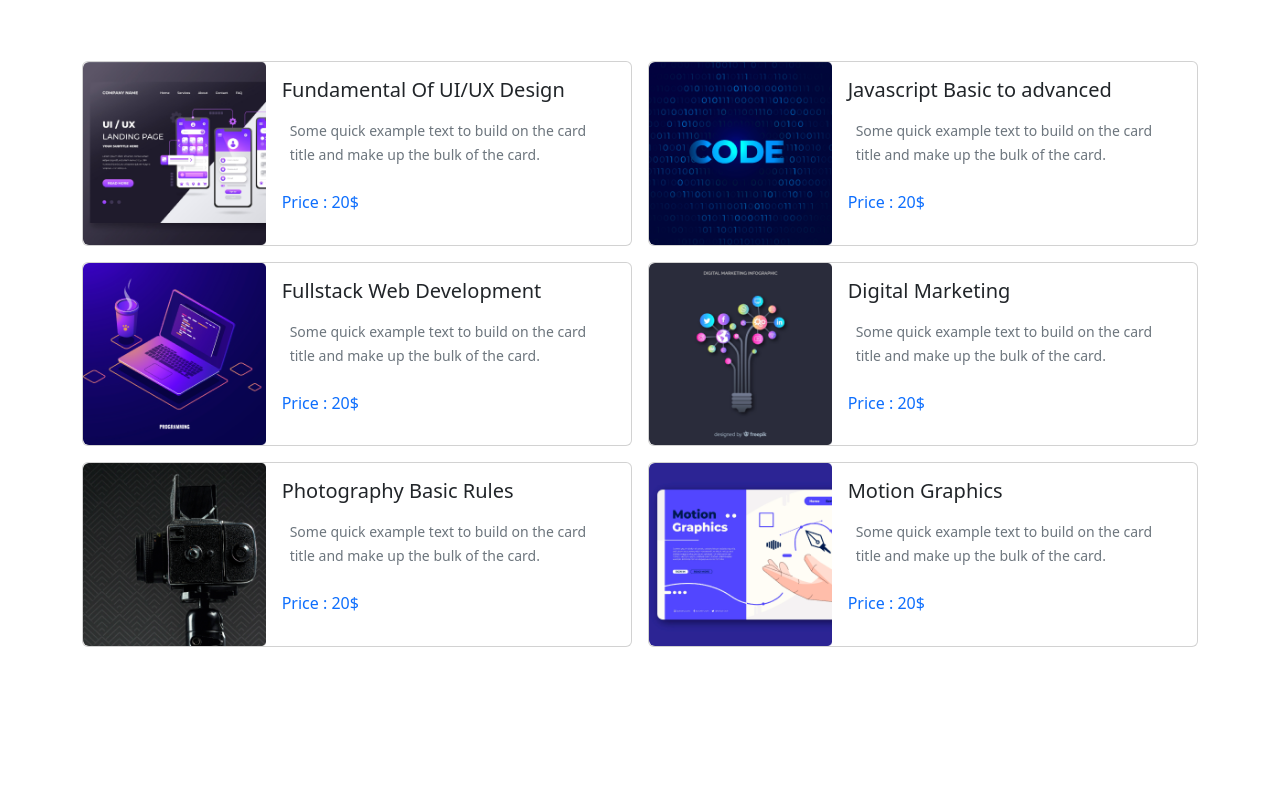
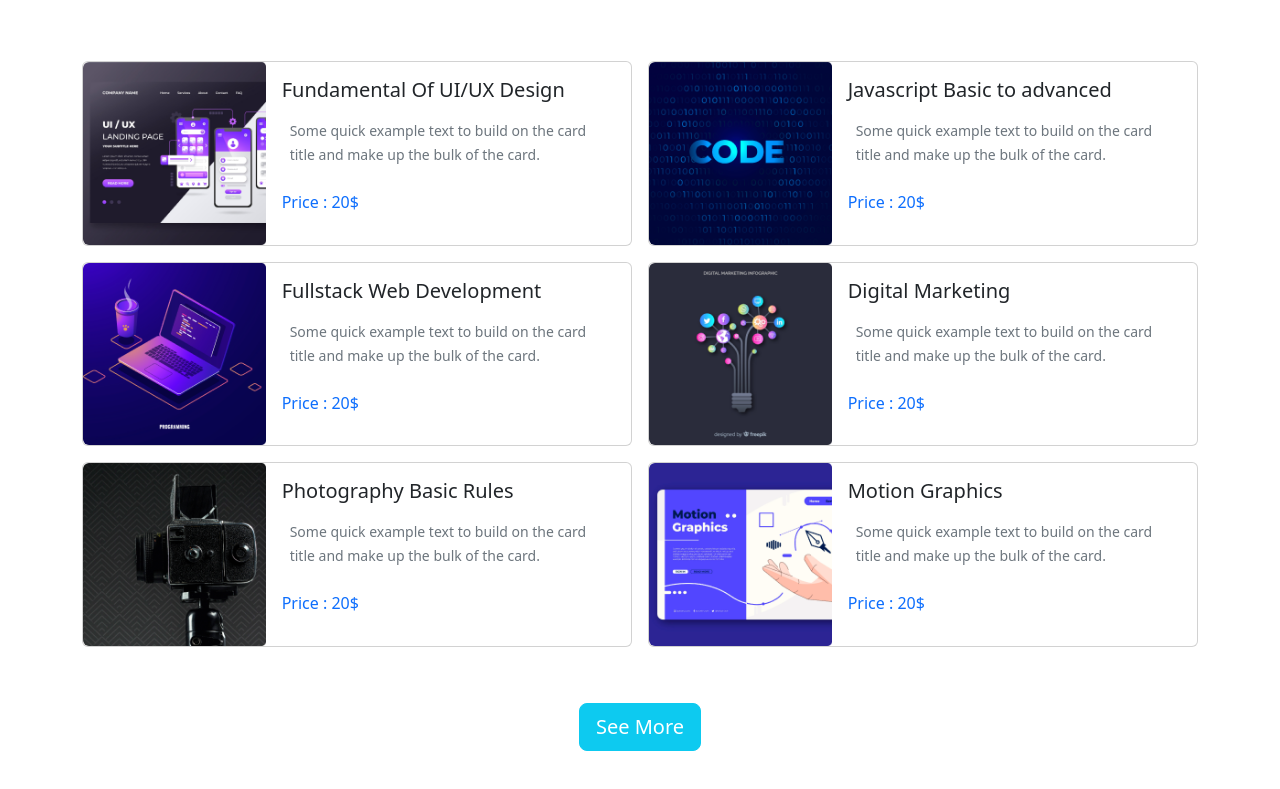
Before and after one commit to RZ-Milon/milestone3-Assignment, a plain HTML site: page index.html in a window 1280 px wide. Shown: the part 1153-1942 px from the top of the page. Before the commit the page ends 1800 px from the top, so only its background shows below. Drawn offline with nearby package versions, Linux system fonts and the light colour scheme.

Commit message:
change somthing

```diff
--- a/index.html
+++ b/index.html
@@ -184,6 +184,7 @@
     <main>
       <!-- Courses section start -->
       <section class="mt-5" id="courses">
+
         <div class="container col-lg-5 d-block p-5 text-center">
           <h2 class="fs-1 fw-bolder">Discover Our Popular Courses</h2>
           <p class="fs-6">
@@ -357,6 +358,10 @@
             </div>
           </div>
         </div>
+        <div class="d-flex justify-content-center p-2 mt-5 mb-5">
+            <button class="btn btn-info btn-lg text-center text-white "> See More</button>
+        </div>
+
       </section>
       <!-- Courses section end -->
     </main>
```
